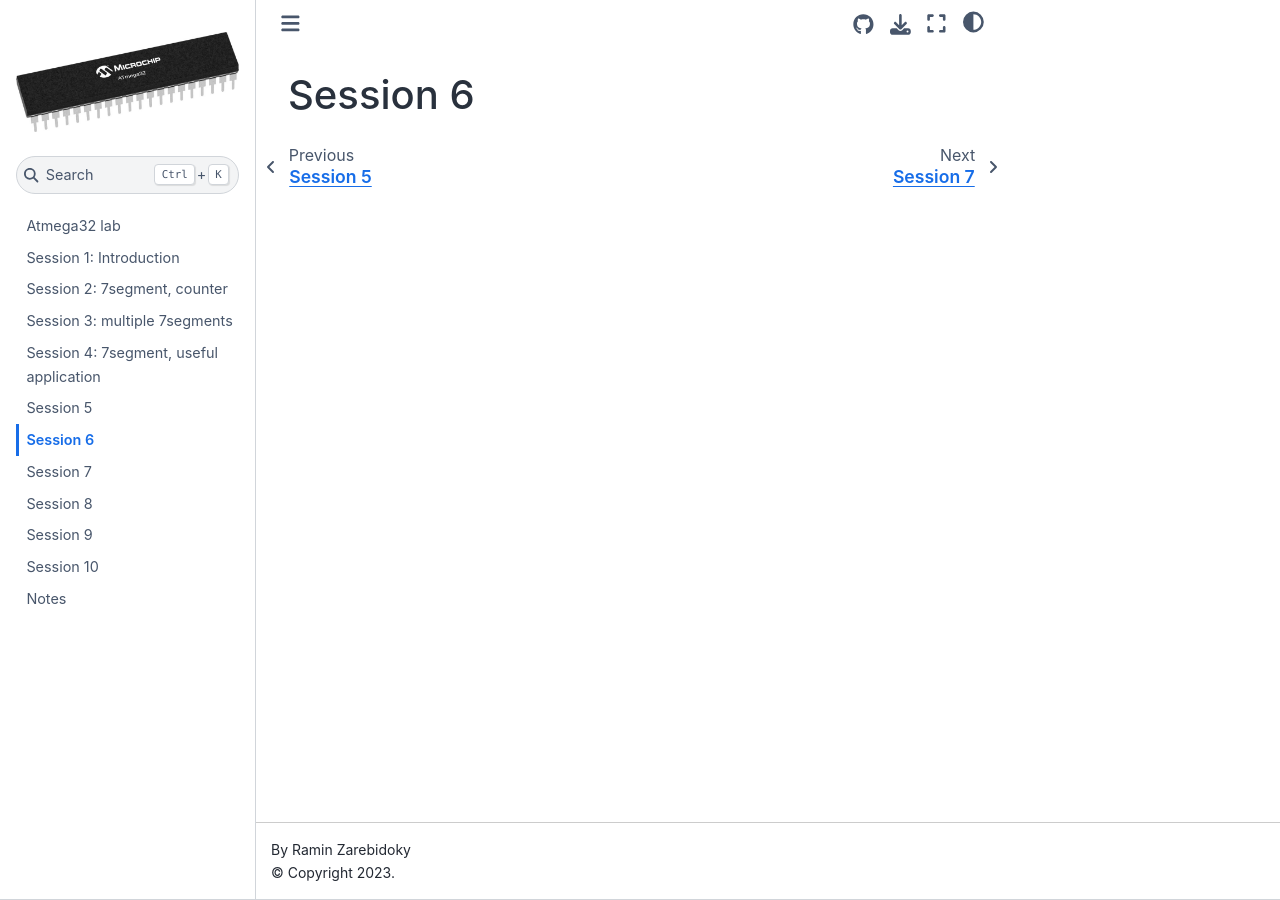
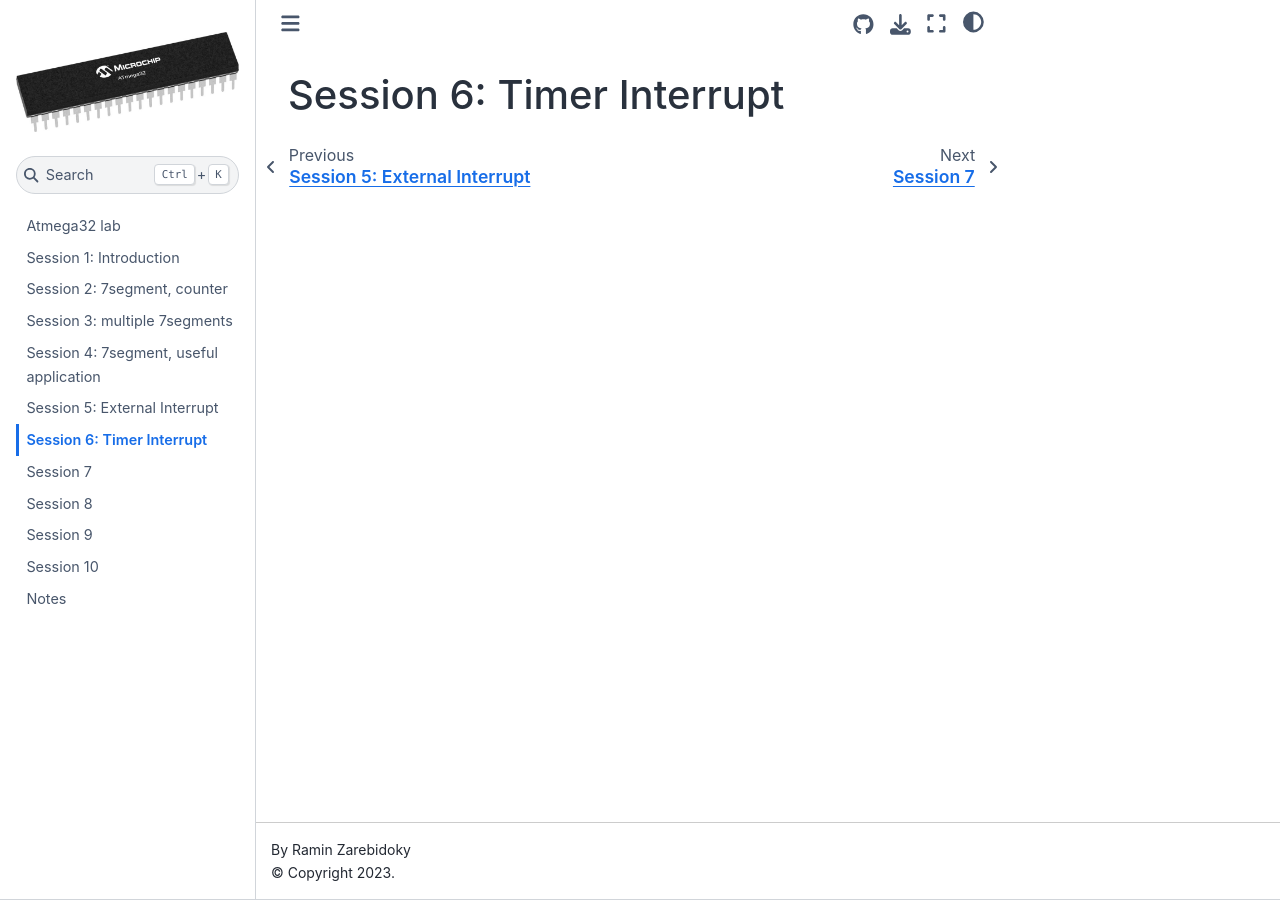
Before and after one commit to LiterallyTheOne/atmega32_lab, a Jupyter Book: the page built from docs/session_6.md, in a window 1280 px wide. Built offline with Jupyter Book 1.0.4 settings and Sphinx 7.4.7 and the Sphinx Book theme 1.1.4, drawn with Linux system fonts in a browser that asks for light colours.

Commit message:
Add session_5 and session_6 titles

```diff
--- a/docs/session_5.md
+++ b/docs/session_5.md
@@ -1 +1 @@
-# Session 5
+# Session 5: External Interrupt
--- a/docs/session_6.md
+++ b/docs/session_6.md
@@ -1 +1 @@
-# Session 6
+# Session 6: Timer Interrupt
```
